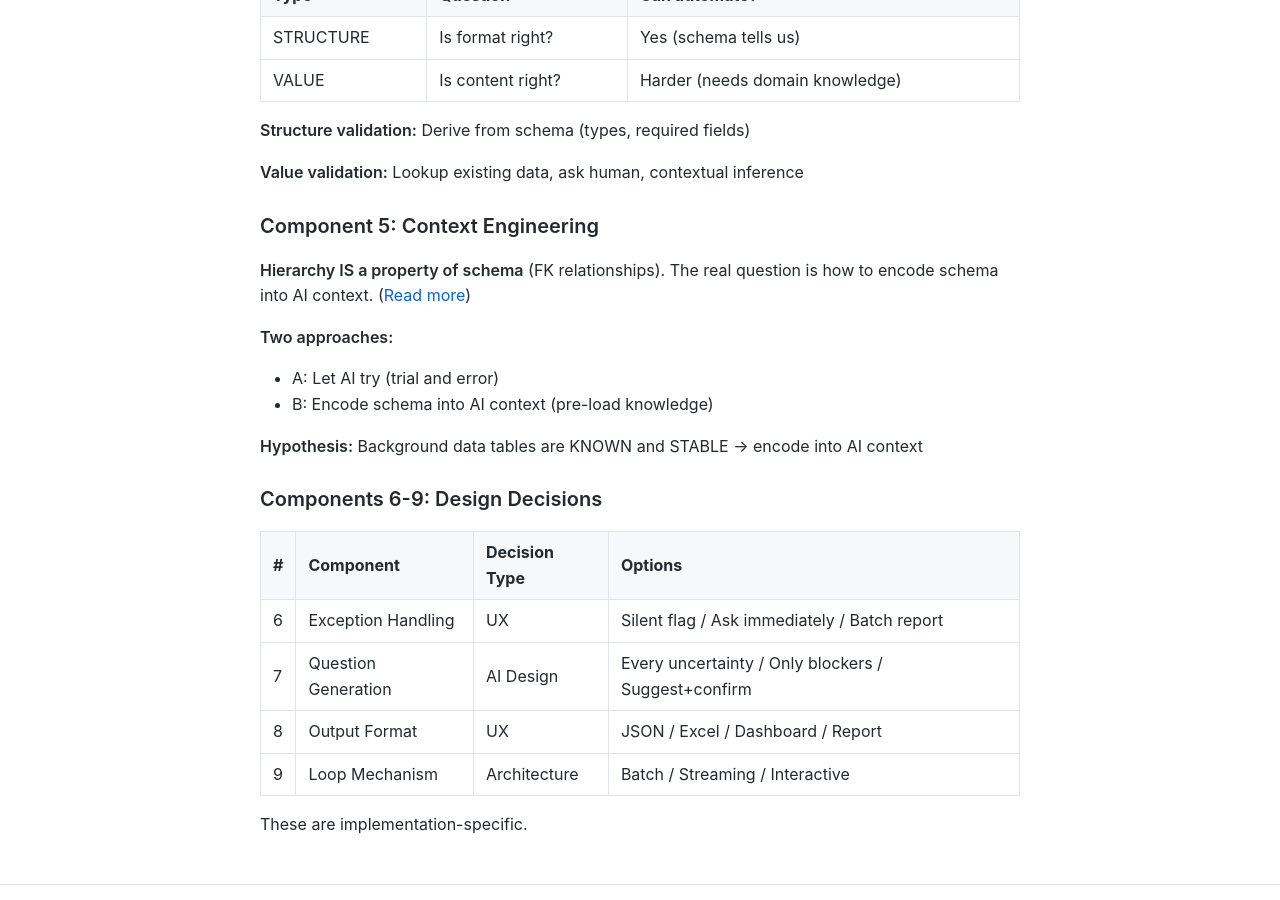
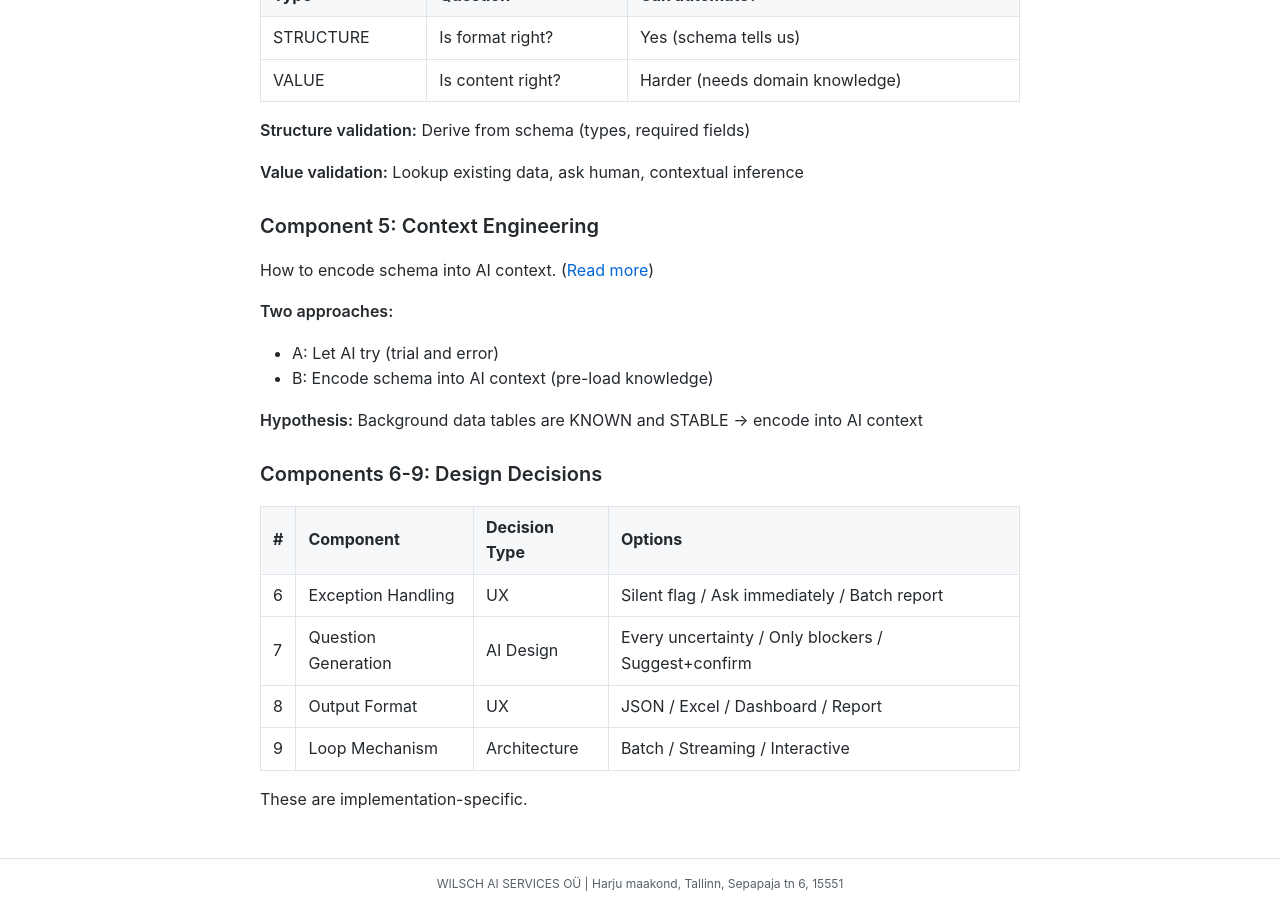
Before and after one commit to MariusWilsch/public-wilsch-ai-pages, a Jekyll site: the page built from project/archibus-fm-assistant/chain-1b-bulk-entry-design.md, in a window 1280 px wide and 900 px high, scrolled down 3699 px. Built offline with Jekyll 4.4.1, drawn with Linux system fonts in a browser that asks for light colours; our own code applies the rules of GitHub Pages for plain Markdown files.

Commit message:
Sync from hippocampus 2026-01-20

```diff
--- a/project/archibus-fm-assistant/chain-1b-bulk-entry-design.md
+++ b/project/archibus-fm-assistant/chain-1b-bulk-entry-design.md
@@ -123,7 +123,7 @@ From [Don't Waste Your Backpressure](https://banay.me/dont-waste-your-backpressu
 
 ### Component 5: Context Engineering
 
-**Hierarchy IS a property of schema** (FK relationships). The real question is how to encode schema into AI context. ([Read more](https://www.anthropic.com/engineering/effective-context-engineering-for-ai-agents))
+How to encode schema into AI context. ([Read more](https://www.anthropic.com/engineering/effective-context-engineering-for-ai-agents))
 
 **Two approaches:**
 - A: Let AI try (trial and error)
```
